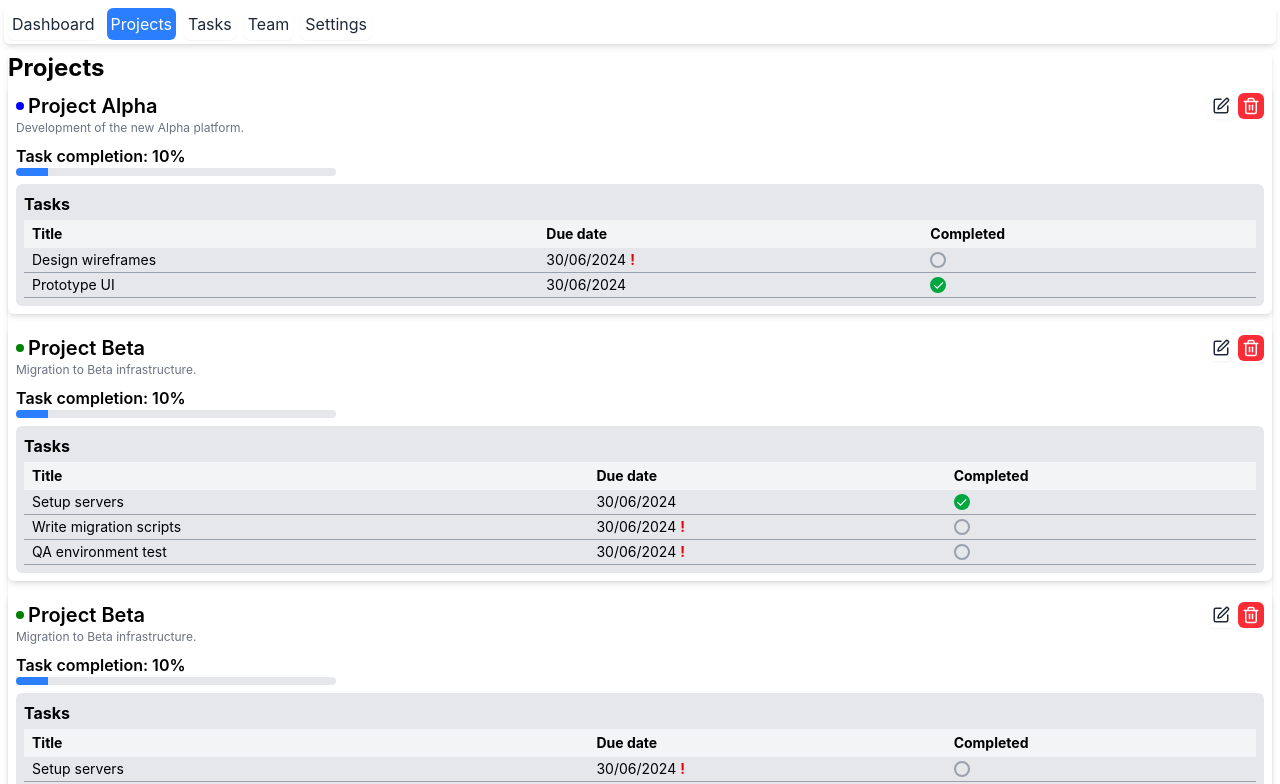
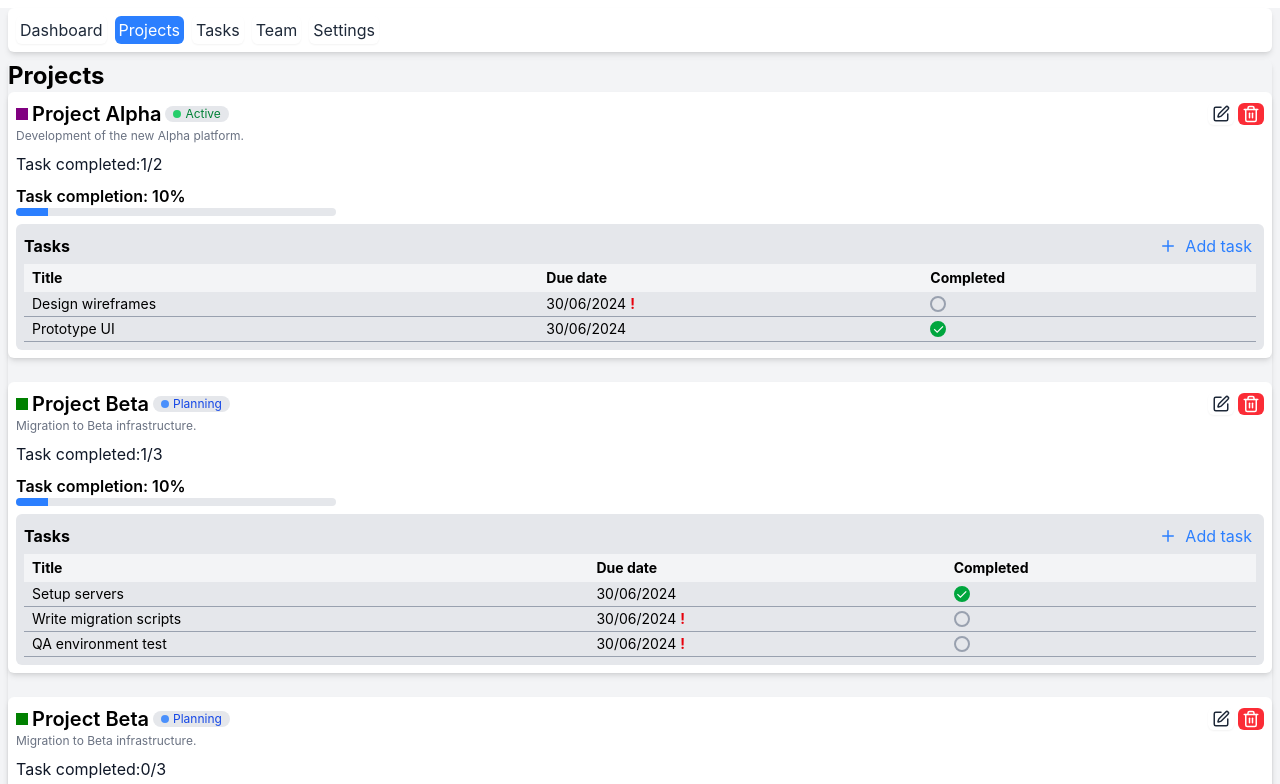
Before and after one commit to simone-2006/flowboard, a React (Vite) app: page /projects in a window 1280 px wide. Shown: the top 784 px of the page. Built offline with nearby package versions, Linux system fonts and the light colour scheme.

Commit message:
Enhance UI layout and functionality by adding a background to the App component, improving Navbar spacing, and updating ProjectCard to include task management features. Adjusted button styles and added a new input for task addition. Changed project color in context for better visual distinction.

```diff
--- a/src/App.jsx
+++ b/src/App.jsx
@@ -12,6 +12,7 @@ import Settings from "./pages/Settings"
 
 export default function App() {
   return (
+    <div className="bg-gray-100">
       <AppProvider>
         <Router>
           <Navbar />
@@ -24,5 +25,6 @@ export default function App() {
           </Routes>
         </Router>
       </AppProvider>
+    </div>
   );
 }
--- a/src/components/layout/Navbar.jsx
+++ b/src/components/layout/Navbar.jsx
@@ -36,7 +36,7 @@ export default function Navbar() {
 
     return (
         <nav>
-            <ul className='flex items-center gap-2 p-1 m-1 rounded-md shadow-md bg-white'>
+            <ul className='flex items-center gap-2 p-2 m-2 rounded-md shadow-md bg-white'>
                 {navElements.map(({ name, link }) => (
                     <Button
                         key={link}
--- a/src/components/projects/ProjectCard.jsx
+++ b/src/components/projects/ProjectCard.jsx
@@ -1,8 +1,11 @@
 import Button from "../ui/Button";
+import Input from "../ui/Input";
 import TaskCheckbox from "./TaskCheckbox";
 import TaskCompletionProgressBar from "../ui/TaskCompletionProgressBar";
+import ProjectStatusChip from "./ProjectStatusChip";
 
-import { Trash, SquarePen } from 'lucide-react';
+import { useState } from "react";
+import { Trash, SquarePen, Plus, Minus } from 'lucide-react';
 
 export default function ProjectCard(
     {
@@ -15,15 +18,29 @@ export default function ProjectCard(
         status
     }
 ) {
+    const [addTaskOpen, setAddTaskOpen] = useState(false);
+
+    const handleOpenAddTask = () => {
+        addTaskOpen ? setAddTaskOpen(false) : setAddTaskOpen(true)
+        console.log(addTaskOpen)
+    };
+
+
+    const totalTask = tasks.length;
+    const taskCompleted = tasks.filter(task => task.completed).length;
+    const taskTodo = tasks.filter(task => !task.completed).length;
+
     return (
         <div className="bg-white rounded-md shadow-md p-2">
             <div className="flex items-center justify-between">
+
                 <div className="flex gap-1 items-center">
                     <div
-                        className="h-2 w-2 rounded-full"
+                        className="h-3 w-3"
                         style={{ backgroundColor: color }}
                     ></div>
                     <h1 className="text-xl font-semibold">{name}</h1>
+                    <ProjectStatusChip status = {status} />
                 </div>
 
                 <div className="flex items-center gap-1">
@@ -31,18 +48,29 @@ export default function ProjectCard(
                     <Button variant="danger" icon={<Trash size={18} />}></Button>
                 </div>
 
-
             </div>
 
 
             <p className="text-xs text-gray-500">{description}</p>
+
+
+            <div className="my-2 text-gray-900 flex text-base">
+                <p>Task completed: </p>
+                {taskCompleted}/{totalTask}
+            </div>
 
             <div className="my-2">
                 <TaskCompletionProgressBar percentage={10}></TaskCompletionProgressBar>
             </div>
 
             <div className="rounded-md bg-gray-200 p-2">
-                <h2 className="text-base font-bold">Tasks</h2>
+                <div className="flex items-center justify-between">
+                    <h2 className="text-base font-bold">Tasks</h2>
+                    <Button variant="ghostPrimary" icon={!addTaskOpen ? <Plus size={18} /> : <Minus size={18} />} onClick={handleOpenAddTask}>
+                        Add task
+                    </Button>
+
+                </div>
                 <table className="w-full text-sm mt-1">
                     <thead>
                         <tr className="bg-gray-100">
@@ -82,6 +110,20 @@ export default function ProjectCard(
                                 </td>
                             </tr>
                         ))}
+                        {addTaskOpen ? (
+                            <tr className="border-b border-gray-400">
+                                <td className="px-2 py-0.5"><Input></Input></td>
+                                <td className="px-2 py-0.5">
+                                    <Input></Input>
+                                </td>
+                                <td className="px-2 py-0.5">
+                                    <TaskCheckbox check={false} />
+                                </td>
+                            </tr>
+
+                        )
+
+                            : ""}
                     </tbody>
                 </table>
             </div>
--- /dev/null
+++ b/src/components/projects/ProjectStatusChip.jsx
@@ -0,0 +1,12 @@
+export default function ProjectStatusChip({ status }) {
+    // const status = {
+    //     active: "bg-blue-500 text-white hover:bg-blue-600",
+    //     planning: "bg-transparent text-gray-800 hover:bg-gray-100 shadow-xs",
+    // };
+    return (
+        <div className="rouded-full px-2 rounded-full flex items-center gap-1 bg-gray-200">
+            <div className={`w-2 h-2 rounded-full animate-pulse ${status === "Active" ? "bg-green-500" : "bg-blue-500"}`}></div>
+            <div className={`text-xs ${status === "Active" ? "text-green-700" : "text-blue-700"}`}>{status}</div>
+        </div>
+    );
+}
--- a/src/components/ui/Button.jsx
+++ b/src/components/ui/Button.jsx
@@ -1,15 +1,20 @@
 import React from "react";
 
-export default function Button({ variant = "primary", icon = "", children }) {
+export default function Button({ variant = "primary", icon = "", children, onClick }) {
     const variantClass = {
         primary: "bg-blue-500 text-white hover:bg-blue-600",
         ghost: "bg-transparent text-gray-800 hover:bg-gray-100 shadow-xs",
+        ghostPrimary : "bg-transparent text-blue-500 hover:bg-blue-200",
         danger: "bg-red-500 text-white hover:bg-red-600",
         success: "bg-green-500 text-white hover:bg-green-600",
         warning: "bg-yellow-400 text-black hover:bg-yellow-500"
     };
     return (
-        <button className={`flex items-center gap-2 px-1 py-1 rounded-md cursor-pointer ${variantClass[variant]}`}>
+        <button
+            className={`flex items-center gap-2 px-1 py-0.5 rounded-md cursor-pointer transition-all ${variantClass[variant]}`}
+            onClick={onClick}
+            type="button"
+        >
             {icon && icon}
             {children}
         </button>
--- a/src/context/appContext.jsx
+++ b/src/context/appContext.jsx
@@ -5,7 +5,7 @@ const initialProjects = [
         id: 1,
         name: 'Project Alpha',
         description: 'Development of the new Alpha platform.',
-        color: 'blue',
+        color: 'purple',
         manager: 'Simone',
         status: 'Active',
         tasks: [
--- a/src/pages/Projects.jsx
+++ b/src/pages/Projects.jsx
@@ -7,7 +7,7 @@ export default function Projects() {
 
     return (
         <Page title="Projects">
-            <div className="grid grid-cols-1 gap-3">
+            <div className="grid grid-cols-1 gap-6">
                 {projects.map(project =>
                     <ProjectCard
                         key={project.id}
```
Lines whose indentation alone changed are shown as unchanged.
